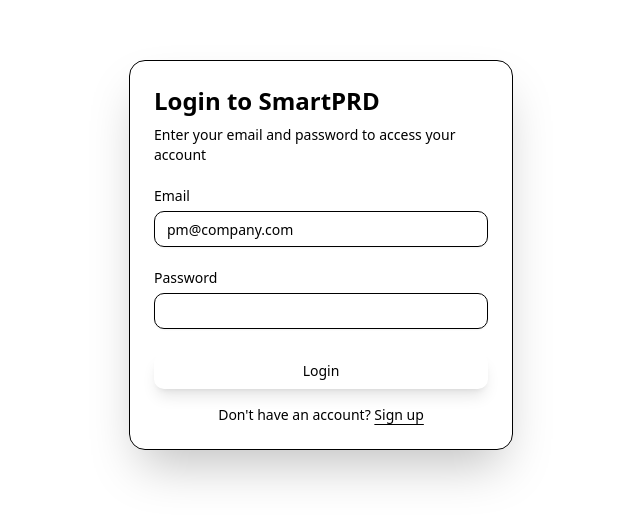
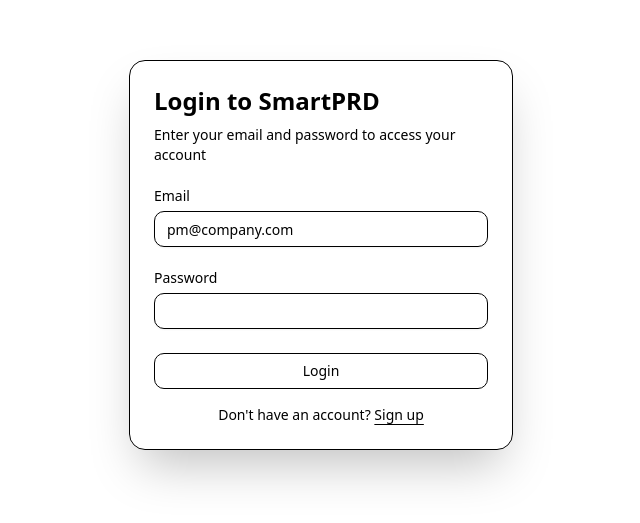
Before and after one commit to harrisonmangitwong/v0-project-management-tool, a Next.js app: page /auth/login in a window 1280 px wide. Shown: the part 145-668 px from the top of the page, without its empty margins (319-959 px from the left). Built offline with nearby package versions, Linux system fonts and the light colour scheme.

Commit message:
style: enhance button contrast with shadows and borders
#VERCEL_SKIP

Co-authored-by: null <180424528+harrisonmangitwong@users.noreply.github.com>

```diff
--- a/components/project-view.tsx
+++ b/components/project-view.tsx
@@ -265,7 +265,7 @@ export function ProjectView({ projectId }: ProjectViewProps) {
               variant="ghost"
               size="icon"
               onClick={() => router.push("/")}
-              className="rounded-xl bg-white/10 text-white hover:bg-white/20 backdrop-blur-sm transition-all duration-200 shadow-lg hover:shadow-xl"
+              className="rounded-xl bg-white/10 text-white hover:bg-white/20 backdrop-blur-sm transition-all duration-200 shadow-2xl hover:shadow-[0_8px_30px_rgb(0,0,0,0.5)] border-2 border-white/30 hover:border-white/50"
             >
               <ChevronLeft className="h-5 w-5" />
             </Button>
@@ -297,7 +297,7 @@ export function ProjectView({ projectId }: ProjectViewProps) {
                   variant="default"
                   size="default"
                   onClick={() => setUploadPRDOpen(true)}
-                  className="gap-2 shadow-lg hover:shadow-xl bg-primary text-primary-foreground hover:bg-primary/90 transition-all duration-200 font-medium"
+                  className="gap-2 shadow-2xl hover:shadow-[0_8px_30px_rgb(59,130,246,0.5)] bg-primary text-primary-foreground hover:bg-primary/90 transition-all duration-200 font-medium border-2 border-primary/30 hover:border-primary/50"
                 >
                   <Upload className="h-4 w-4" />
                   Upload PRD
@@ -330,7 +330,7 @@ export function ProjectView({ projectId }: ProjectViewProps) {
                   size="sm"
                   onClick={() => setScheduleReviewOpen(true)}
                   disabled={stakeholders.length === 0}
-                  className="shadow-lg hover:shadow-xl bg-accent text-accent-foreground hover:bg-accent/90 disabled:bg-muted disabled:text-muted-foreground transition-all duration-200 font-medium"
+                  className="shadow-2xl hover:shadow-[0_8px_30px_rgb(168,85,247,0.5)] bg-accent text-accent-foreground hover:bg-accent/90 disabled:bg-muted disabled:text-muted-foreground transition-all duration-200 font-medium border-2 border-accent/30 hover:border-accent/50 disabled:border-transparent"
                 >
                   Schedule Review
                 </Button>
--- a/components/sidebar.tsx
+++ b/components/sidebar.tsx
@@ -78,7 +78,7 @@ export function Sidebar({
           <h1 className="text-xl font-bold text-sidebar-foreground tracking-tight">SmartPRD</h1>
         </div>
         <Button
-          className="w-full justify-start gap-2 shadow-lg bg-primary text-primary-foreground hover:bg-primary/90 hover:shadow-xl transition-all duration-200 font-medium"
+          className="w-full justify-start gap-2 shadow-2xl bg-primary text-primary-foreground hover:bg-primary/90 hover:shadow-[0_8px_30px_rgb(59,130,246,0.5)] transition-all duration-200 font-medium border-2 border-primary/30 hover:border-primary/50"
           size="default"
           onClick={onCreateProject}
         >
--- a/components/ui/button.tsx
+++ b/components/ui/button.tsx
@@ -5,18 +5,21 @@ import { cva, type VariantProps } from "class-variance-authority"
 import { cn } from "@/lib/utils"
 
 const buttonVariants = cva(
-  "inline-flex items-center justify-center gap-2 whitespace-nowrap rounded-md text-sm font-medium transition-all duration-200 disabled:pointer-events-none disabled:opacity-50 [&_svg]:pointer-events-none [&_svg:not([class*='size-'])]:size-4 shrink-0 [&_svg]:shrink-0 outline-none focus-visible:border-ring focus-visible:ring-ring/50 focus-visible:ring-[3px] aria-invalid:ring-destructive/20 dark:aria-invalid:ring-destructive/40 aria-invalid:border-destructive hover:scale-[1.02] active:scale-[0.98]",
+  "inline-flex items-center justify-center gap-2 whitespace-nowrap rounded-md text-sm font-medium transition-all duration-200 disabled:pointer-events-none disabled:opacity-50 [&_svg]:pointer-events-none [&_svg:not([class*='size-'])]:size-4 shrink-0 [&_svg]:shrink-0 outline-none focus-visible:border-ring focus-visible:ring-ring/50 focus-visible:ring-[3px] aria-invalid:ring-destructive/20 dark:aria-invalid:ring-destructive/40 aria-invalid:border-destructive hover:scale-[1.02] active:scale-[0.98] shadow-lg border border-transparent",
   {
     variants: {
       variant: {
-        default: "bg-primary text-primary-foreground hover:bg-primary/90 hover:shadow-md",
+        default:
+          "bg-primary text-primary-foreground hover:bg-primary/90 hover:shadow-xl border-primary/20 shadow-primary/20",
         destructive:
-          "bg-destructive text-white hover:bg-destructive/90 hover:shadow-md focus-visible:ring-destructive/20 dark:focus-visible:ring-destructive/40 dark:bg-destructive/60",
+          "bg-destructive text-white hover:bg-destructive/90 hover:shadow-xl focus-visible:ring-destructive/20 dark:focus-visible:ring-destructive/40 dark:bg-destructive/60 border-destructive/30 shadow-destructive/20",
         outline:
-          "border bg-background shadow-xs hover:bg-accent hover:text-accent-foreground hover:border-accent-foreground/20 hover:shadow-sm dark:bg-input/30 dark:border-input dark:hover:bg-input/50",
-        secondary: "bg-secondary text-secondary-foreground hover:bg-secondary/80 hover:shadow-sm",
-        ghost: "hover:bg-accent hover:text-accent-foreground hover:shadow-sm dark:hover:bg-accent/50",
-        link: "text-primary underline-offset-4 hover:underline hover:text-primary/80",
+          "border-2 border-foreground/20 bg-background shadow-md hover:bg-accent hover:text-accent-foreground hover:border-accent-foreground/40 hover:shadow-xl dark:bg-input/30 dark:border-input dark:hover:bg-input/50 dark:shadow-foreground/10",
+        secondary:
+          "bg-secondary text-secondary-foreground hover:bg-secondary/80 hover:shadow-xl border-secondary/20 shadow-secondary/20",
+        ghost:
+          "hover:bg-accent hover:text-accent-foreground hover:shadow-lg dark:hover:bg-accent/50 shadow-none border-transparent",
+        link: "text-primary underline-offset-4 hover:underline hover:text-primary/80 shadow-none border-transparent",
       },
       size: {
         default: "h-9 px-4 py-2 has-[>svg]:px-3",
```
